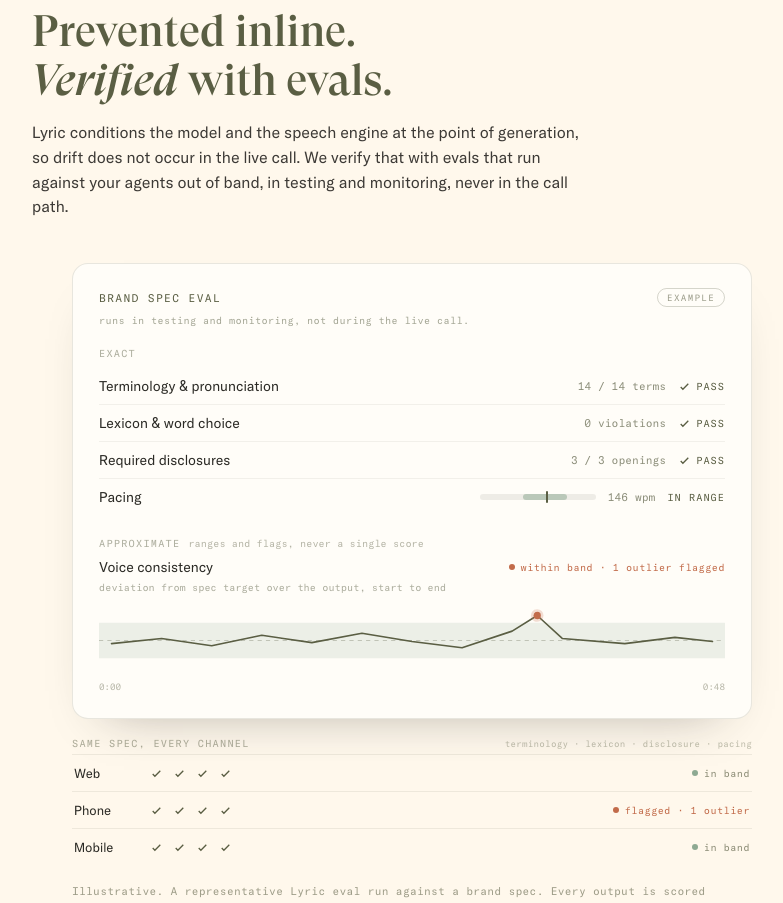
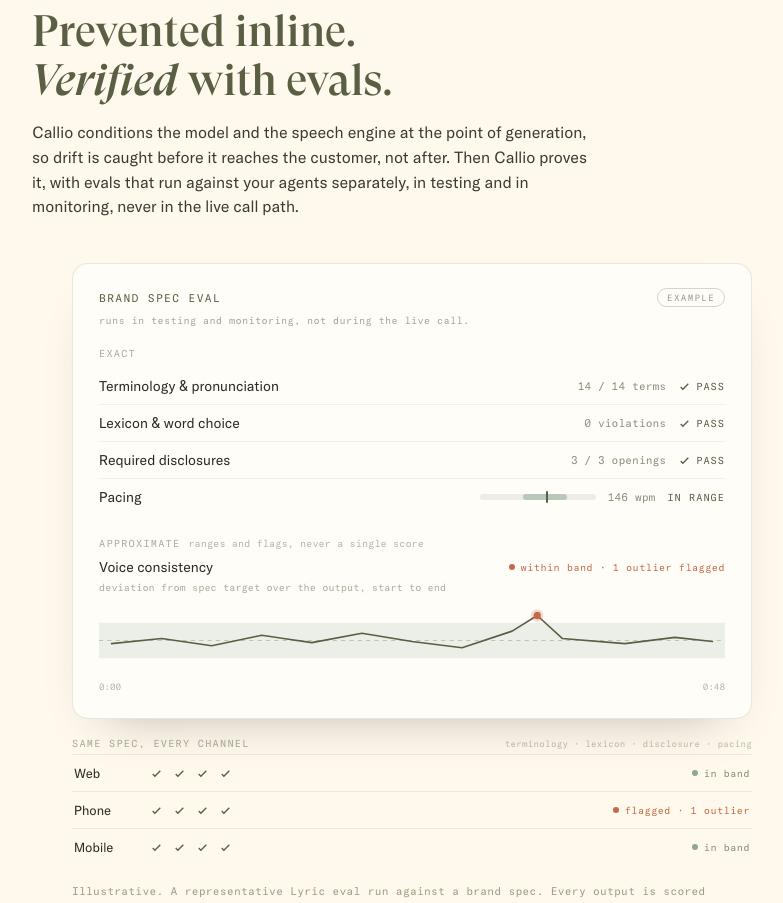
Before and after one commit to lyricvoices-gif/lyric-marketing, a Next.js app: page / in a window 1280 px wide. Shown: the part 5280-6183 px from the top of the page, without its empty margins (228-1011 px from the left). Built offline with nearby package versions, Linux system fonts and the light colour scheme.

Commit message:
Reframe measurement copy around Callio catching drift before the customer
Co-Authored-By: Claude Opus 4.8 <noreply@anthropic.com>
Claude-Session: https://claude.ai/code/session_019YJDmmgaihKdHZsbqg7ki9

```diff
--- a/components/MeasurementSection.tsx
+++ b/components/MeasurementSection.tsx
@@ -31,10 +31,11 @@ export default function MeasurementSection() {
           </ScrollReveal>
           <ScrollReveal delay={220}>
             <p className="lv-eval-supporting">
-              Lyric conditions the model and the speech engine at the point of
-              generation, so drift does not occur in the live call. We verify
-              that with evals that run against your agents out of band, in
-              testing and monitoring, never in the call path.
+              Callio conditions the model and the speech engine at the point of
+              generation, so drift is caught before it reaches the customer, not
+              after. Then Callio proves it, with evals that run against your
+              agents separately, in testing and in monitoring, never in the live
+              call path.
             </p>
           </ScrollReveal>
         </div>
```
